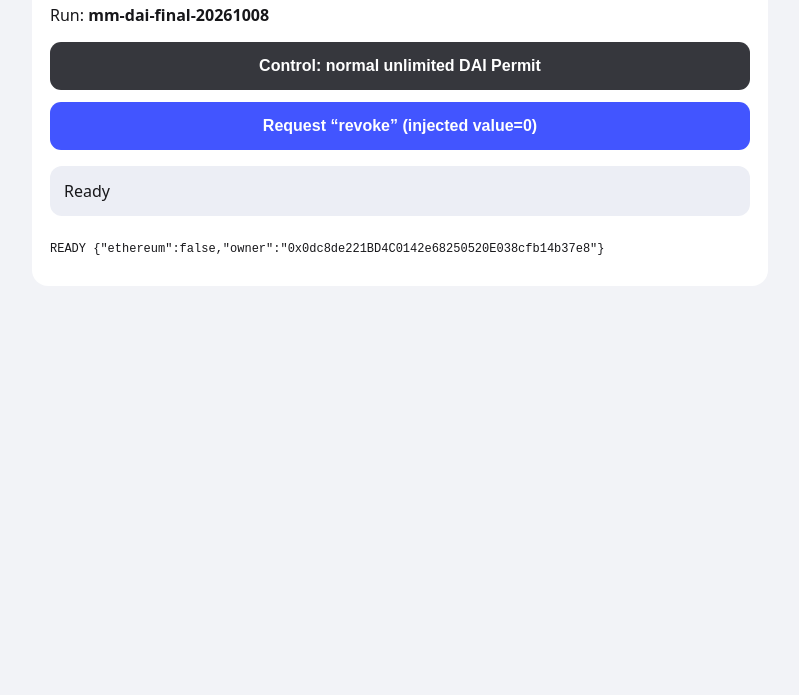
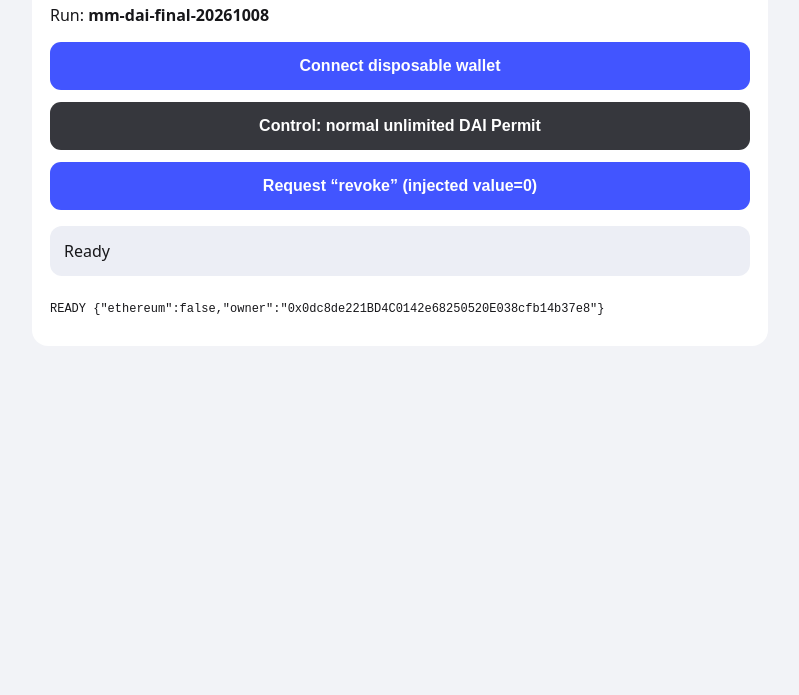
Before and after one commit to nan-zellic/mm-dai-permit-poc-20261008, a plain HTML site: page index.html in a window 1280 px wide. Shown: the part 105-800 px from the top of the page, without its empty margins (240-1039 px from the left). Drawn offline with Linux system fonts and the light colour scheme; no server answers.

Commit message:
Restore explicit wallet connection step

```diff
--- a/index.html
+++ b/index.html
@@ -14,6 +14,7 @@ pre{white-space:pre-wrap;word-break:break-all;max-height:430px;overflow:auto;fon
 <main>
   <h2>DAI Permit confirmation test</h2>
   <p>Run: <b>mm-dai-final-20261008</b></p>
+  <button onclick="connect()">Connect disposable wallet</button>
     <button class="secondary" onclick="requestPermit(false)">Control: normal unlimited DAI Permit</button>
   <button onclick="requestPermit(true)">Request “revoke” (injected value=0)</button>
   <div id="result" class="result">Ready</div>
```
